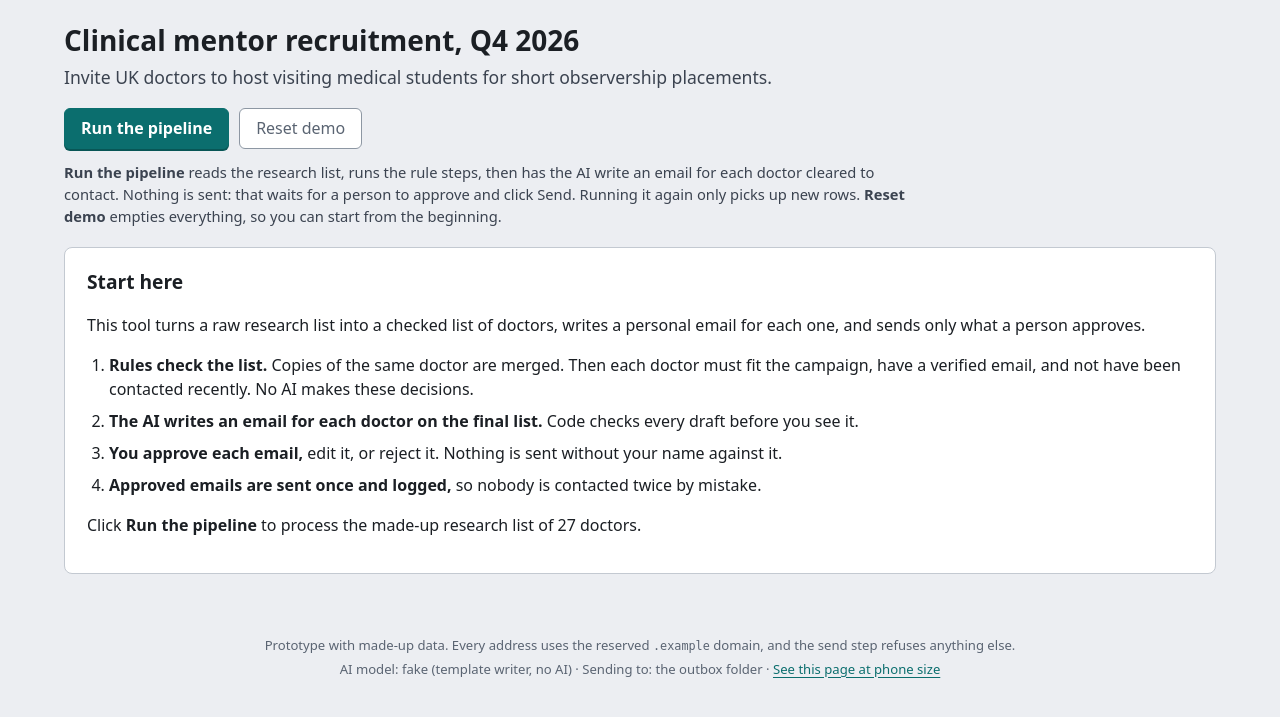
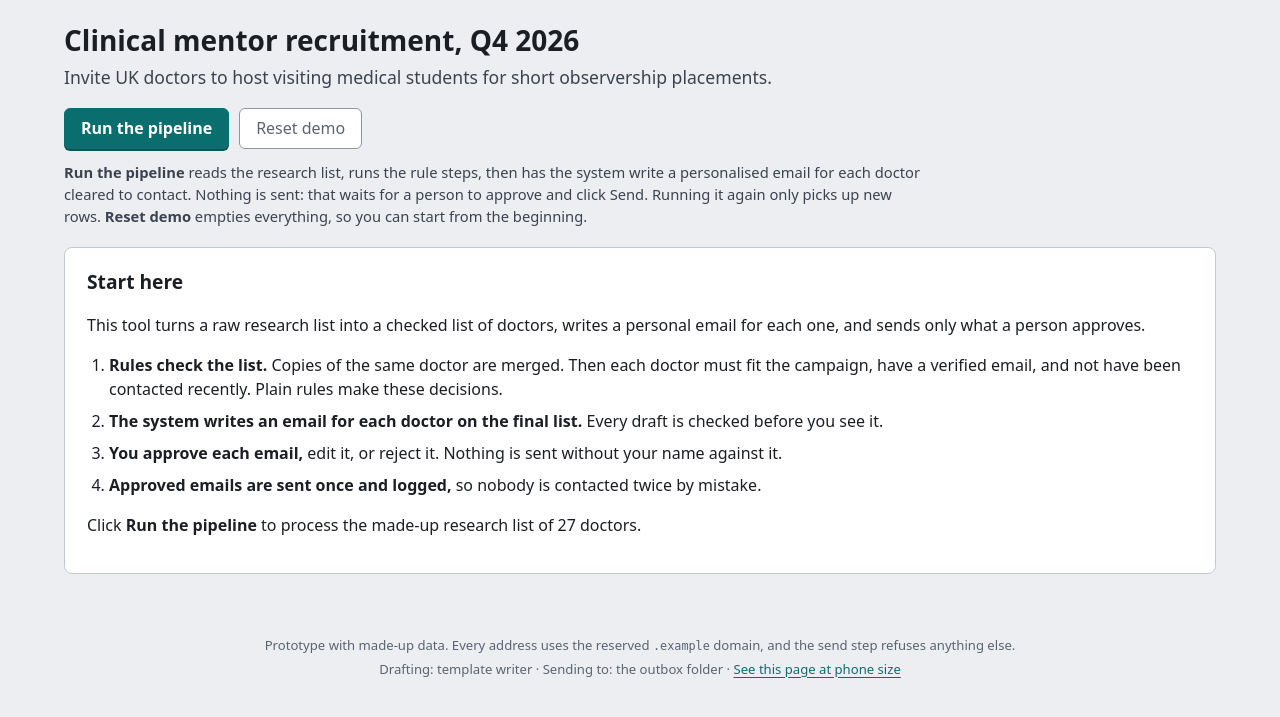
Before and after one commit to latczar/doctor-outreach-demo, a FastAPI app: page / in a window 1280 px wide. Shown: the part 61-778 px from the top of the page. Run offline with FastAPI, Linux system fonts and the light colour scheme; data that the repository does not hold is empty.

Commit message:
Say 'the system' instead of AI on every screen
The email preview now labels its parts Personalised draft and Standard footer, the footer says Drafting, and messages say the system wrote or checked a draft. Code comments and module names are unchanged.

```diff
--- a/outreach/guardrails.py
+++ b/outreach/guardrails.py
@@ -210,7 +210,7 @@ def tidy(subject: str, body: str, sender_name: str = "") -> tuple[str, str, list
         break
     if removed_sign_off:
         body = "\n".join(lines).rstrip()
-        fixes.append("Removed the model's own sign-off, because we add ours.")
+        fixes.append("Removed the draft's own sign-off, because the standard footer adds one.")
 
     body, removed = FILLER.subn("", body)
     if removed:
--- a/outreach/llm/__init__.py
+++ b/outreach/llm/__init__.py
@@ -27,7 +27,7 @@ def make_llm(settings: Settings) -> LLM:
 
 def describe(settings: Settings) -> str:
     return {
-        "fake": "fake (template writer, no AI)",
+        "fake": "template writer",
         "ollama": f"ollama ({settings.ollama_model}, local)",
         "anthropic": f"anthropic ({settings.anthropic_model})",
     }.get(settings.llm_provider, settings.llm_provider)
--- a/outreach/llm/fake.py
+++ b/outreach/llm/fake.py
@@ -22,8 +22,8 @@ class TemplateLLM:
     obeys everything would. That lets the checks show what they catch without a real model.
     """
 
-    name = "fake"
-    model = "template"
+    name = "template writer"  # shown on screen as "Draft 1, written by template writer"
+    model = ""
 
     def generate_json(self, system: str, prompt: str, schema: dict) -> LLMReply:
         facts = _block(prompt, "campaign_facts")
--- a/outreach/models.py
+++ b/outreach/models.py
@@ -82,7 +82,7 @@ STATUS_LABELS = {
 # The workflow from the brief, in its own wording. `key` matches a lead's `stage`.
 WORKFLOW = [
     {"key": "qualify", "label": "Qualified doctor",
-     "how": "Plain rules from the campaign file: country, specialty and grade. No AI.",
+     "how": "Plain rules from the campaign file: country, specialty and grade.",
      "summary": "{count} of {of} doctors fit the campaign"},
     {"key": "email_available", "label": "Email available?",
      "how": "Taken from the research list, or guessed from the employer's email pattern.",
@@ -95,7 +95,7 @@ WORKFLOW = [
             "matched by email or registration number.",
      "summary": "{count} of {of} haven't been contacted recently"},
     {"key": "draft", "label": "Personalised email",
-     "how": "The AI writes a draft. Code checks it and asks for a rewrite, up to 3 times.",
+     "how": "The system writes a personalised draft, checks it, and rewrites it up to 3 times if a check fails.",
      "summary": "{count} of {of} drafts passed every check"},
     {"key": "approval", "label": "Human approval",
      "how": "A named person approves, edits or rejects every email.",
--- a/outreach/override.py
+++ b/outreach/override.py
@@ -98,9 +98,9 @@ def recheck(
                              actor=f"reviewer:{reviewer}")
     if outcome.status == Status.PENDING_APPROVAL:
         return OverrideOutcome(outcome.status,
-                               "Now on the final list. The AI wrote an email, and it's waiting for review.")
+                               "Now on the final list. The system wrote an email, and it's waiting for review.")
     return OverrideOutcome(outcome.status,
-                           "Now on the final list, but the AI's email failed our checks, so it needs fixing in Review.")
+                           "Now on the final list, but the drafted email failed our checks, so it needs fixing in Review.")
 
 
 def remove(conn: sqlite3.Connection, lead_id: int, reviewer: str, note: str) -> None:
--- a/outreach/pipeline.py
+++ b/outreach/pipeline.py
@@ -145,9 +145,9 @@ def run_pipeline(
             raise_alert(conn, services.notifier, Alert(
                 "suspicious_profile",
                 f"The profile for {lead['full_name']} (from the {(lead['source'] or 'web').lower()}) tries to give "
-                "the AI instructions. The checks guard the draft, but someone should look at the source.",
+                "the system instructions. The checks guard the draft, but someone should look at the source.",
                 lead["id"]))
-            progress(f"Urgent alert sent: the profile for {lead['full_name']} tries to give the AI instructions.")
+            progress(f"Urgent alert sent: the profile for {lead['full_name']} tries to give the system instructions.")
         progress(f"Writing email {i} of {len(ready)} with {services.llm.name}: {lead['full_name']}...", working=True)
         outcome = draft_for_lead(conn, lead, services.campaign, services.llm, services.prompts)
         if outcome.status == Status.PENDING_APPROVAL:
--- a/outreach/web/app.py
+++ b/outreach/web/app.py
@@ -247,7 +247,7 @@ def create_app(settings: Settings | None = None, llm: LLM | None = None) -> Fast
         if online_snapshot:
             # Online, the local AI model isn't available, so go back to the real drafts rather than an empty list.
             restore_snapshot(settings)
-            return redirect("/", "Demo reset to the starting snapshot, with the real AI drafts.")
+            return redirect("/", "Demo reset to the starting snapshot, with the original drafts.")
         conn = connect(settings.db_path)
         try:
             reset_data(conn, settings.seed_dir)
--- a/outreach/web/present.py
+++ b/outreach/web/present.py
@@ -212,7 +212,7 @@ def describe_event(event: str, actor: str, detail: dict) -> str:
         "demo.reset": "Demo reset: earlier outreach and the do-not-contact list loaded",
         "ingest.imported": "Imported from the research list",
         "ingest.duplicate": "Recognised as a duplicate and merged",
-        "draft.model_error": "The AI model couldn't be reached",
+        "draft.model_error": "The drafting step couldn't run",
         "draft.gave_up": "Draft failed every attempt, so it was handed to a person",
         "approval.approved": f"{person} approved the email" + (" after editing it" if detail.get("edited") else ""),
         "approval.rejected": f"{person} rejected the email",
@@ -272,7 +272,7 @@ def timeline(lead: dict, drafts: list[dict], sends: list[dict]) -> list[dict]:
                 state, text = "done", (f"Passed every check on attempt {passed_draft['attempt']} "
                                        f"({passed_draft['provider']}).")
             elif status == Status.READY_TO_DRAFT:
-                state, text = "waiting", "Waiting for the AI to write a draft."
+                state, text = "waiting", "Waiting for the system to write a draft."
             elif status == Status.DRAFT_FAILED:
                 state, text = "person", lead["reason"]
             elif drafts:
--- a/outreach/web/static/style.css
+++ b/outreach/web/static/style.css
@@ -259,10 +259,10 @@ details.all-checks .checks { margin-top: 8px; }
 .email-preview { border: 1px solid var(--line); border-radius: 8px; overflow: hidden; margin-bottom: 14px; }
 .email-preview .subject { padding: 10px 12px; border-bottom: 1px solid var(--line); font-weight: 600; }
 .email-preview .part { padding: 10px 12px 12px 14px; border-left: 4px solid; }
-.email-preview .part.ai { border-left-color: var(--waiting); background: var(--waiting-soft); }
-.email-preview .part.code { border-left-color: var(--line-strong); background: var(--bg); color: var(--muted); }
+.email-preview .part.personal { border-left-color: var(--waiting); background: var(--waiting-soft); }
+.email-preview .part.standard { border-left-color: var(--line-strong); background: var(--bg); color: var(--muted); }
 .part-label { display: block; font-size: 0.72rem; font-weight: 700; text-transform: uppercase; letter-spacing: 0.04em; margin-bottom: 6px; color: var(--muted); }
-.part.ai .part-label { color: var(--waiting); }
+.part.personal .part-label { color: var(--waiting); }
 .email-preview .text { white-space: pre-wrap; font-size: 0.92rem; }
 .draft form { margin: 0; }
 .draft label { display: block; margin-bottom: 10px; }
--- a/outreach/web/templates/base.html
+++ b/outreach/web/templates/base.html
@@ -29,7 +29,7 @@
     </div>
   </header>
   {% if demo_online %}
-    <div class="demo-banner">Online prototype with made-up data. New drafts come from a template writer, because the local AI model isn't online; the drafts loaded at the start were written by the real model. Changes reset when the server restarts.</div>
+    <div class="demo-banner">Online prototype with made-up data. New drafts here use a simple template, because the drafting engine runs on a local machine; the drafts loaded at the start are the real ones. Changes reset when the server restarts.</div>
   {% endif %}
   {% if run.running and active != 'run' %}
     <div class="run-banner"><span class="spinner"></span>The pipeline is running. <a href="/run">Watch its progress</a></div>
@@ -45,7 +45,7 @@
   </main>
   <footer class="foot">
     <p>Prototype with made-up data. Every address uses the reserved <code>.example</code> domain, and the send step refuses anything else.</p>
-    <p>AI model: {{ model }} · Sending to: {{ 'the outbox folder' if sender == 'outbox' else 'SMTP' }} <span class="wide-only">· <a href="/phone?path={{ here | urlencode }}">See this page at phone size</a></span></p>
+    <p>Drafting: {{ model }} · Sending to: {{ 'the outbox folder' if sender == 'outbox' else 'SMTP' }} <span class="wide-only">· <a href="/phone?path={{ here | urlencode }}">See this page at phone size</a></span></p>
   </footer>
 </body>
 </html>
--- a/outreach/web/templates/lead.html
+++ b/outreach/web/templates/lead.html
@@ -97,7 +97,7 @@
       {% if salutation %}<div><dt>Greeting</dt><dd>Dear {{ salutation }},</dd></div>{% endif %}
       <div><dt>Source</dt><dd>{{ lead.source }}</dd></div>
       <div><dt>Profile notes</dt><dd class="notes">{{ notes_html or 'None' }}
-        {% if injection %}<span class="muted small">The red text tries to give the AI orders. It is passed to the AI as data only.</span>{% endif %}</dd></div>
+        {% if injection %}<span class="muted small">The red text tries to give the system orders. It is treated as data only.</span>{% endif %}</dd></div>
     </dl>
     {% if lead.duplicate_of %}
       <p>This row is a copy of <a href="/leads/{{ lead.duplicate_of }}">#{{ lead.duplicate_of }}</a>.</p>
@@ -139,8 +139,8 @@
           {% if d.subject %}
           <div class="email-preview">
             <div class="subject"><span class="muted small">Subject</span> {{ d.subject }}</div>
-            <div class="part ai"><span class="part-label">Written by AI</span><div class="text">{{ d.body }}</div></div>
-            <div class="part code"><span class="part-label">Added by code</span><div class="text">{{ d.footer }}</div></div>
+            <div class="part personal"><span class="part-label">Personalised draft</span><div class="text">{{ d.body }}</div></div>
+            <div class="part standard"><span class="part-label">Standard footer, the same on every email</span><div class="text">{{ d.footer }}</div></div>
           </div>
           {% endif %}
         </details>
--- a/outreach/web/templates/overview.html
+++ b/outreach/web/templates/overview.html
@@ -39,8 +39,8 @@
   </form>
 </div>
 <p class="actions-help">
-  <strong>Run the pipeline</strong> reads the research list, runs the rule steps, then has the AI write an email for each doctor cleared to contact. Nothing is sent: that waits for a person to approve and click Send. Running it again only picks up new rows.
-  {% if demo_online %}<strong>Reset demo</strong> goes back to the starting snapshot, with the real AI drafts.{% else %}<strong>Reset demo</strong> empties everything, so you can start from the beginning.{% endif %}
+  <strong>Run the pipeline</strong> reads the research list, runs the rule steps, then has the system write a personalised email for each doctor cleared to contact. Nothing is sent: that waits for a person to approve and click Send. Running it again only picks up new rows.
+  {% if demo_online %}<strong>Reset demo</strong> goes back to the starting snapshot, with the original drafts.{% else %}<strong>Reset demo</strong> empties everything, so you can start from the beginning.{% endif %}
 </p>
 
 {% if not counts %}
@@ -48,8 +48,8 @@
     <h2>Start here</h2>
     <p>This tool turns a raw research list into a checked list of doctors, writes a personal email for each one, and sends only what a person approves.</p>
     <ol class="steps-plain">
-      <li><strong>Rules check the list.</strong> Copies of the same doctor are merged. Then each doctor must fit the campaign, have a verified email, and not have been contacted recently. No AI makes these decisions.</li>
-      <li><strong>The AI writes an email for each doctor on the final list.</strong> Code checks every draft before you see it.</li>
+      <li><strong>Rules check the list.</strong> Copies of the same doctor are merged. Then each doctor must fit the campaign, have a verified email, and not have been contacted recently. Plain rules make these decisions.</li>
+      <li><strong>The system writes an email for each doctor on the final list.</strong> Every draft is checked before you see it.</li>
       <li><strong>You approve each email,</strong> edit it, or reject it. Nothing is sent without your name against it.</li>
       <li><strong>Approved emails are sent once and logged,</strong> so nobody is contacted twice by mistake.</li>
     </ol>
@@ -66,7 +66,7 @@
       <ul class="todo">
         {% if to_review %}
           <li><span class="todo-count">{{ to_review }}</span>
-            <span class="todo-text"><strong>Review {{ to_review }} email{{ 's' if to_review != 1 }}</strong><span>Written by the AI. Approve, edit or reject each one.</span></span>
+            <span class="todo-text"><strong>Review {{ to_review }} email{{ 's' if to_review != 1 }}</strong><span>Drafted by the system. Approve, edit or reject each one.</span></span>
             <a class="button primary" href="/review">Review</a></li>
         {% endif %}
         {% if to_fix %}
@@ -128,7 +128,7 @@
 
   <section class="card">
     <h2>Writing and sending</h2>
-    <p class="muted">The AI writes, code checks, a person approves, then each email is sent once and logged.</p>
+    <p class="muted">The system drafts and checks each email, a person approves it, then it's sent once and logged.</p>
     <ol class="tasks">
       {% for step in view.steps[4:] %}{{ step_row(step, loop.index + 5) }}{% endfor %}
     </ol>
```
Also changed, not shown: docs/demo-script.md (+1 -1 lines), docs/plan.md (+1 -1 lines), outreach/web/templates/review.html (+6 -6 lines), tests/test_present.py (+3 -2 lines), README.md.
